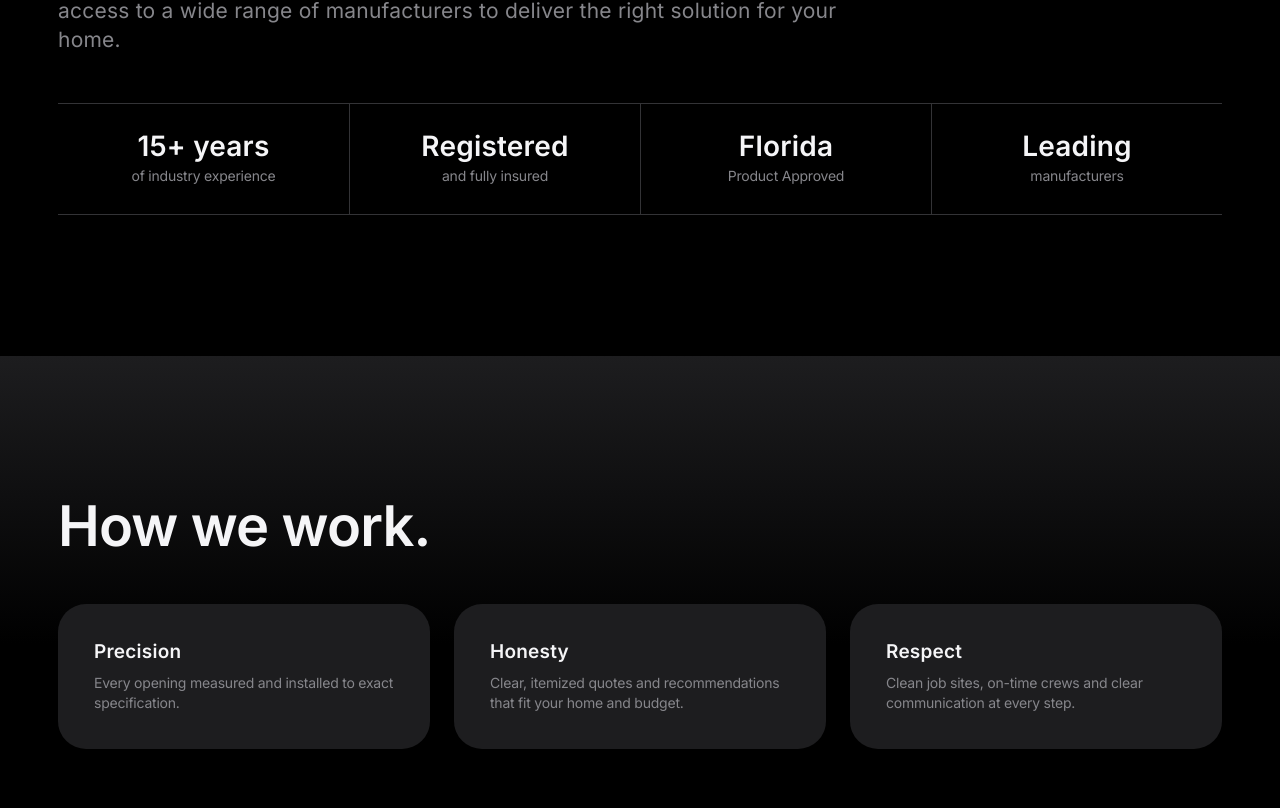
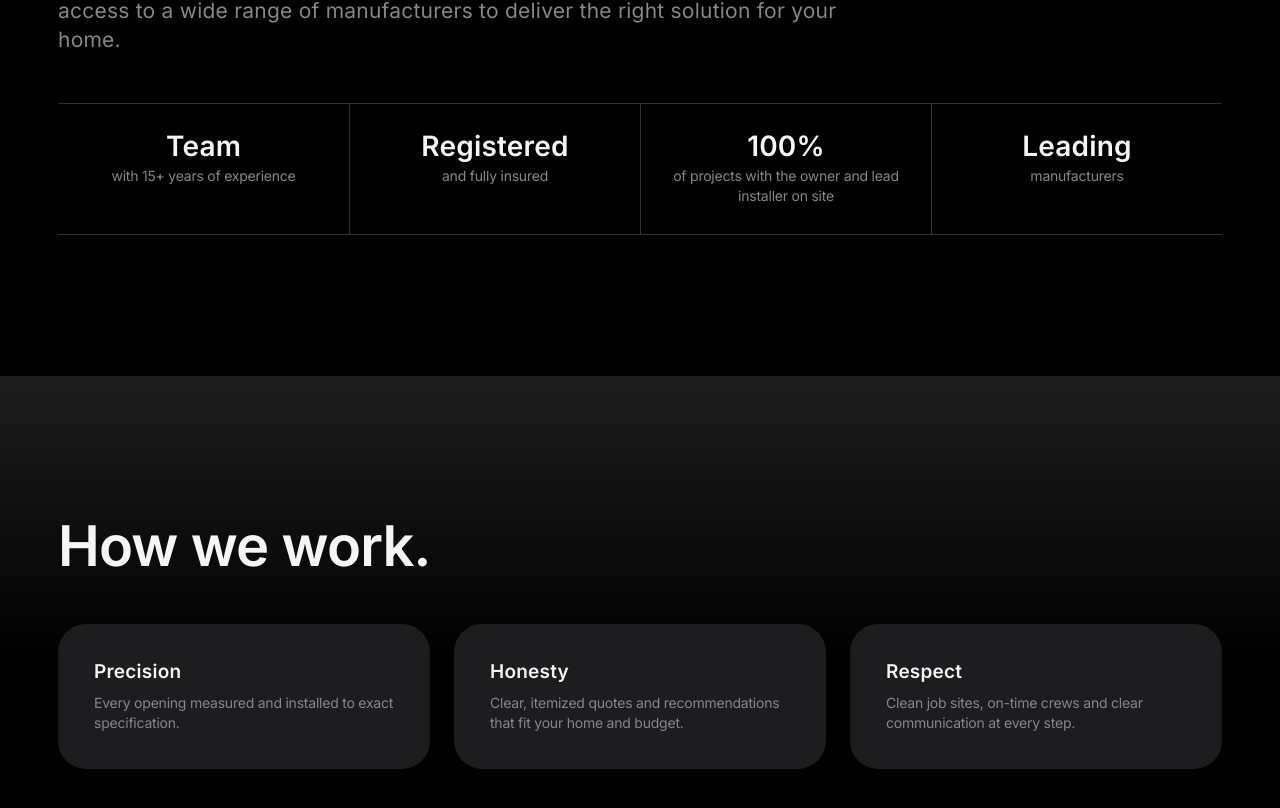
Before and after one commit to EliteWD/elite-wd-website, a Next.js app: page /en/about in a window 1280 px wide. Shown: the part 1558-2366 px from the top of the page. Built offline with nearby package versions, Linux system fonts and the light colour scheme.

Commit message:
Trust bar: team with 15+ years; owner and lead installer on 100% of projects

```diff
--- a/src/content/dictionaries/en.ts
+++ b/src/content/dictionaries/en.ts
@@ -81,9 +81,9 @@ export const en = {
       capsule: "Free in-home estimate",
     },
     trust: [
-      { stat: "15+ years", label: "of industry experience" },
+      { stat: "Team", label: "with 15+ years of experience" },
       { stat: "Registered", label: "and fully insured" },
-      { stat: "Florida", label: "Product Approved" },
+      { stat: "100%", label: "of projects with the owner and lead installer on site" },
       { stat: "Leading", label: "manufacturers" },
     ],
     highlight: {
--- a/src/content/dictionaries/es.ts
+++ b/src/content/dictionaries/es.ts
@@ -83,9 +83,9 @@ export const es: Dictionary = {
       capsule: "Estimado gratis en casa",
     },
     trust: [
-      { stat: "+15 años", label: "de experiencia en el sector" },
+      { stat: "Equipo", label: "con más de 15 años de experiencia" },
       { stat: "Registrada", label: "y totalmente asegurada" },
-      { stat: "Aprobados", label: "con Florida Product Approval" },
+      { stat: "100%", label: "de los proyectos con el dueño e instalador líder en obra" },
       { stat: "Fabricantes", label: "líderes del mercado" },
     ],
     highlight: {
```
